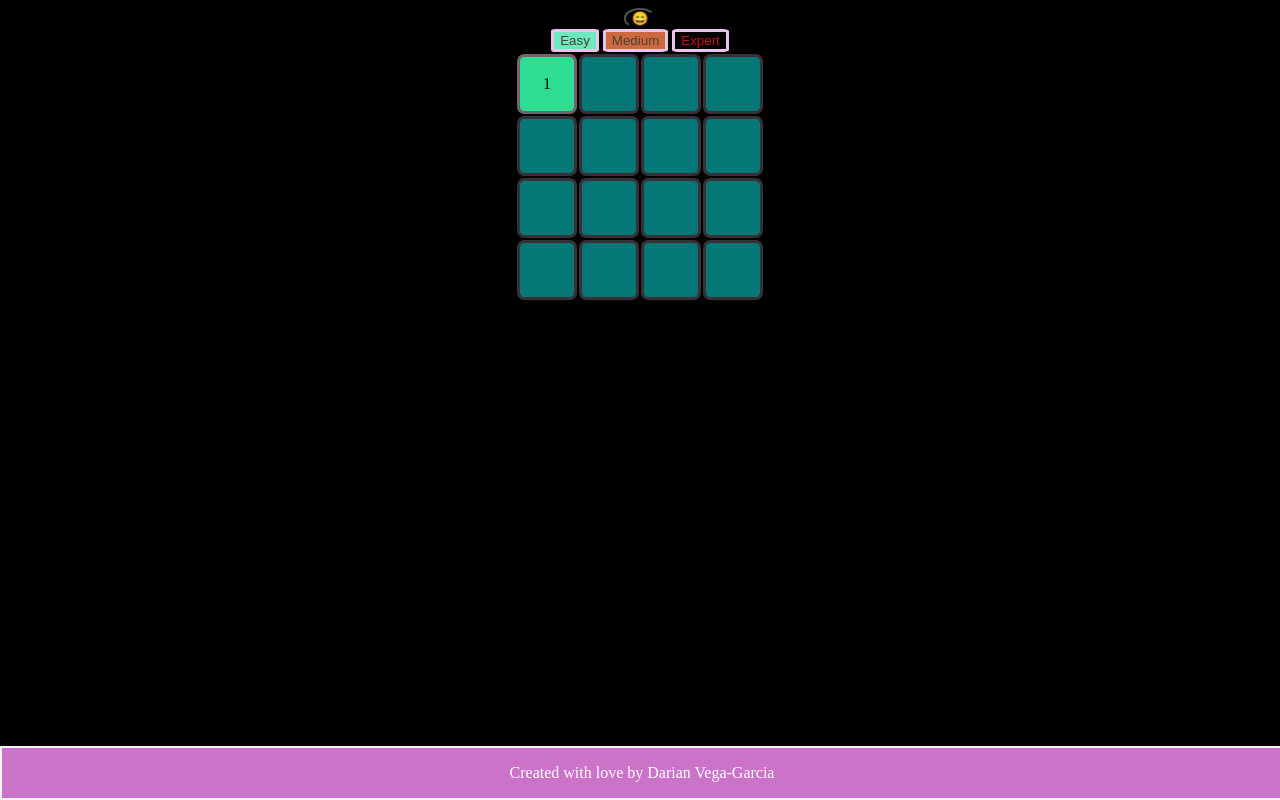
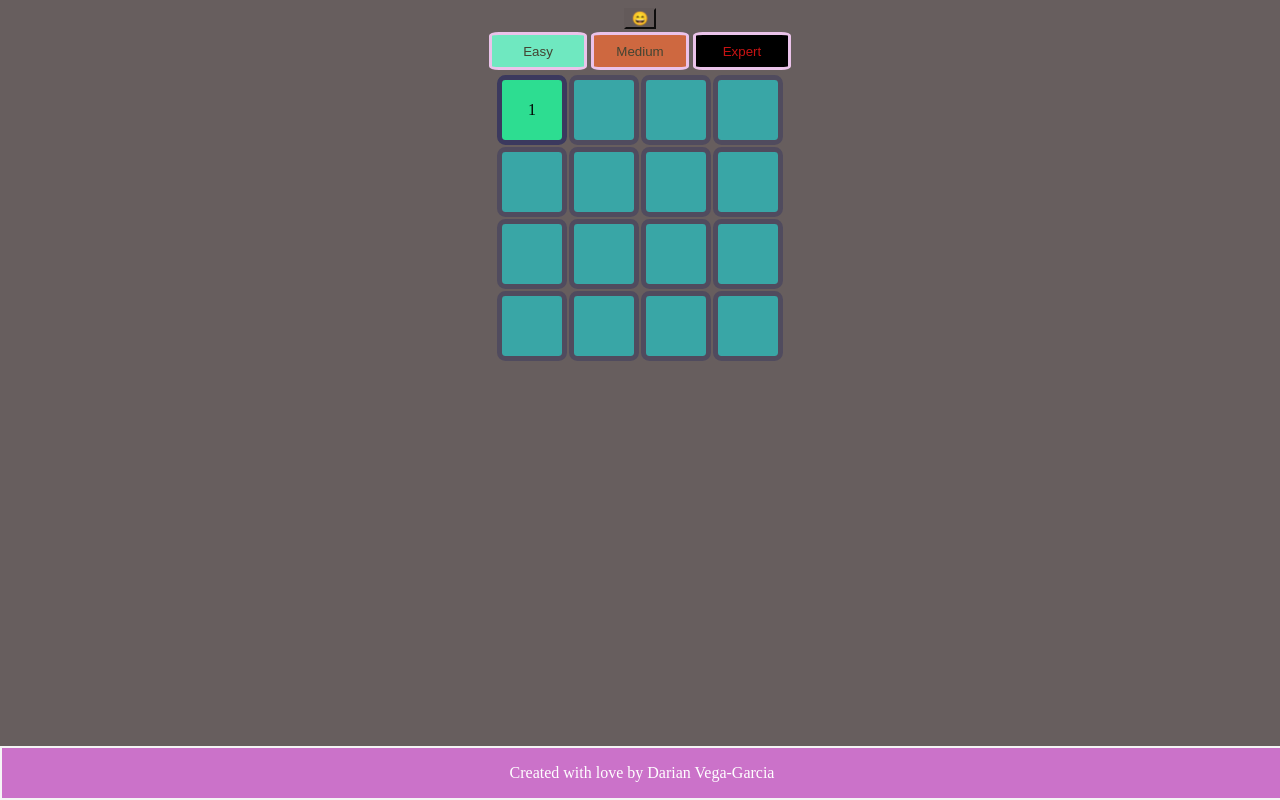
Before and after one commit to darianbla/darian-s-mineSweeper, a plain HTML site: page index.html in a window 1280 px wide. Both pictures are taken after a click on the element 547 px from the left and 84 px from the top of the page. Drawn offline with Linux system fonts and the light colour scheme.

Commit message:
Final-Day-Commit final commit!
added recursion and some  effects

```diff
--- a/css/main.css
+++ b/css/main.css
@@ -4,26 +4,24 @@
 }
 
 body {
-    background-color: black;
+    background-color: rgba(99, 90, 90, 0.971);
     color: white;
     text-align: center;
 }
 
 
-.board {
-    height: 100%;
-}
+
 
 .cell {
     box-sizing: border-box;
 
     border-radius: 12%;
     cursor: pointer;
-    width: 60px;
-    height: 60px;
+    width: 70px;
+    height: 70px;
     /* width: 100%;
     height: 100%; */
-    border: solid 3px rgb(113, 99, 110);
+    border: solid 5px rgb(59, 57, 94);
 
     background-color: rgb(13, 237, 237);
     color: rgb(0, 0, 0);
@@ -64,7 +62,7 @@ body {
 
 .modal {
     position: absolute;
-    top: calc((70% - 10vh));
+    top: calc((50% - 10vh));
     left: calc(50% - 10vw);
     border-radius: 10%;
     display: none;
@@ -94,6 +92,7 @@ body {
     border-radius: 10%;
     transition: 0.3s;
     cursor: pointer;
+    margin-bottom: 3px;
 }
 
 .btn:hover {
@@ -101,8 +100,16 @@ body {
 
 }
 
+.start-over:hover {
+    opacity: 0.5;
+
+}
+
 
 .btn-dark {
+    box-sizing: content-box;
+    width: 80px;
+    height: 30px;
     color: rgb(67, 68, 50);
     border: 3px solid rgb(234, 195, 234);
 }
@@ -119,8 +126,13 @@ body {
 }
 
 .start-over {
-    background-color: rgb(0, 0, 0);
-    border-radius: 90%;
+    /* there is a weird line i cant hide */
+    border-color: rgb(99, 90, 90);
+    background-color: rgb(99, 90, 90);
+    transition: 0.3s;
+    cursor: pointer;
+    margin-bottom: 3px;
+
 }
 
 .btn-ez {
--- a/index.html
+++ b/index.html
@@ -12,7 +12,7 @@
     onload="initGame()"
     oncontextmenu="return false;"
   >
-    <button class="btn start-over" onclick="window.location.reload()">
+    <button class="start-over" onclick="window.location.reload()">
       Restart game
     </button>
     <br />
--- a/js/main.js
+++ b/js/main.js
@@ -1,9 +1,11 @@
 "use strict";
 const MINE = "💣";
 const FLAG = "🚩";
-const RESTART = "😄";
+const NORMAL = "😄";
+const HAPPY = "😎";
+const SAD = "🤯";
+var gIsFirstClick = false;
 var startButton = document.querySelector(".start-over");
-startButton.innerText = RESTART;
 var difficulty = "Easy";
 var gLevel = {
   mines: 2,
@@ -19,6 +21,8 @@ var gBoard;
 
 //runs the game
 function initGame() {
+  gIsFirstClick = false;
+  startButton.innerText = NORMAL;
   switch (difficulty) {
     case "Easy":
       gLevel.mines = 2;
--- a/js/util.js
+++ b/js/util.js
@@ -19,6 +19,8 @@ function setMinesNegsCount(cellI, cellJ, board) {
 }
 //check neg for recursion
 function setEmptyNegsCount(cellI, cellJ, board) {
+  var elClickedCell = document.querySelector(`.cell-${cellI}-${cellJ}`);
+  var clickedCell = board[cellI][cellJ];
   // looping through 8 cells of specified cell
   for (var i = cellI - 1; i <= cellI + 1; i++) {
     // wont count beyond border(undefined)
@@ -39,9 +41,24 @@ function setEmptyNegsCount(cellI, cellJ, board) {
         }
 
         if (currCell.minesAroundCount === 0) {
+          if (gIsFirstClick) {
+            currCell.isMine = true;
+            elCell.classList.remove("empty");
+            elCell.classList.add("mine");
+            elClickedCell.classList.remove("empty");
+            clickedCell.minesAroundCount = setMinesNegsCount(
+              cellI,
+              cellJ,
+              board
+            );
+            gIsFirstClick = false;
+            gBoard = buildBoard(gLevel.size, gLevel.mines);
+            return;
+          } else {
             console.log("click!");
             elCell.classList.add("shown");
             onCellClicked(elCell, i, j);
+          }
         }
       }
     }
@@ -68,11 +85,13 @@ function buildBoard(size, minesnum) {
       };
 
       //random way to implant mines
+      if (!gIsFirstClick) {
         for (var k = 0; k < mines.length; k++) {
           var currMine = mines[k];
 
           if (!rows[j].isMine) {
             rows[j].isMine = implantMines(currMine, i, j);
+          }
         }
       }
 
@@ -83,7 +102,6 @@ function buildBoard(size, minesnum) {
     }
     board.push(rows);
   }
-
   for (var i = 0; i < size; i++) {
     for (var j = 0; j < size; j++) {
       var currCell = board[i][j];
@@ -92,13 +110,21 @@ function buildBoard(size, minesnum) {
         currCell.location.j,
         board
       );
-      if (currCell.isMine) {
-        currCell = MINE;
-      }
     }
   }
   return board;
+  // return implantNums(board);
 }
+
+// function implantNums(board) {
+//   var size = gLevel.size;
+
+//       // renderCell(
+//       //   currCell.location.i,
+//       //   currCell.location.j,
+//       //   currCell.minesAroundCount
+//       // );
+//     }
 
 function implantMines(mines, i, j) {
   var res = false;
@@ -167,7 +193,7 @@ function onCellClicked(cell, i, j) {
     }
     if (!currCell.isMine) {
       if (currCell.minesAroundCount !== 0) {
-        cell.innerText += `${currCell.minesAroundCount}`;
+        cell.innerText = `${currCell.minesAroundCount}`;
         cell.classList.add("shown");
         currCell.isShown = true;
       }
@@ -178,7 +204,9 @@ function onCellClicked(cell, i, j) {
       }
     }
   }
+  if (!gIsFirstClick) {
     checkIsVictory();
+  }
 }
 
 // cant find a place to warp this as a function...
@@ -249,11 +277,10 @@ function reverseRenderCell(board) {
   }
 }
 
-function renderCell(location, value) {
+function renderCell(i, j, value) {
   // Select the elCell and set the value
-  const elCell = document.querySelector(`.cell-${location.i}-${location.j}`);
-  elCell.innerHTML = value;
-  return elCell;
+  const elCell = document.querySelector(`.cell-${i}-${j}`);
+  elCell.innerText = `${value}`;
 }
 
 function getRandomInt(min, max) {
@@ -318,12 +345,13 @@ function gameOver() {
   var elModal = document.querySelector(".modal");
   var elModalMsg = document.querySelector(".user-msg");
   var msg = "";
-  gGame.isVictory ? "You win!" : "GAME-OVER";
   if (gGame.isVictory) {
+    startButton.innerText = HAPPY;
     msg = "You win!";
     elModalMsg.innerText = msg;
     elModalMsg.style.color = "rgb(29, 220, 137)";
   } else {
+    startButton.innerText = SAD;
     msg = "GAME-OVER";
     elModalMsg.innerText = msg;
   }
```
Lines whose indentation alone changed are shown as unchanged.
